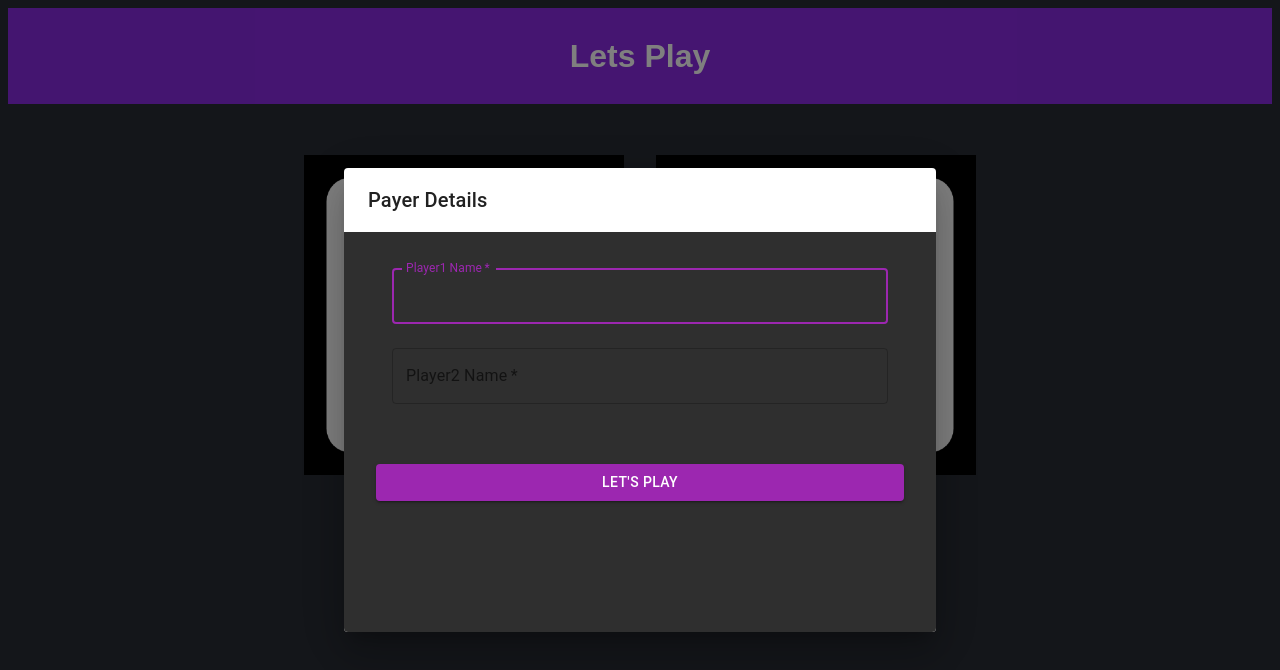
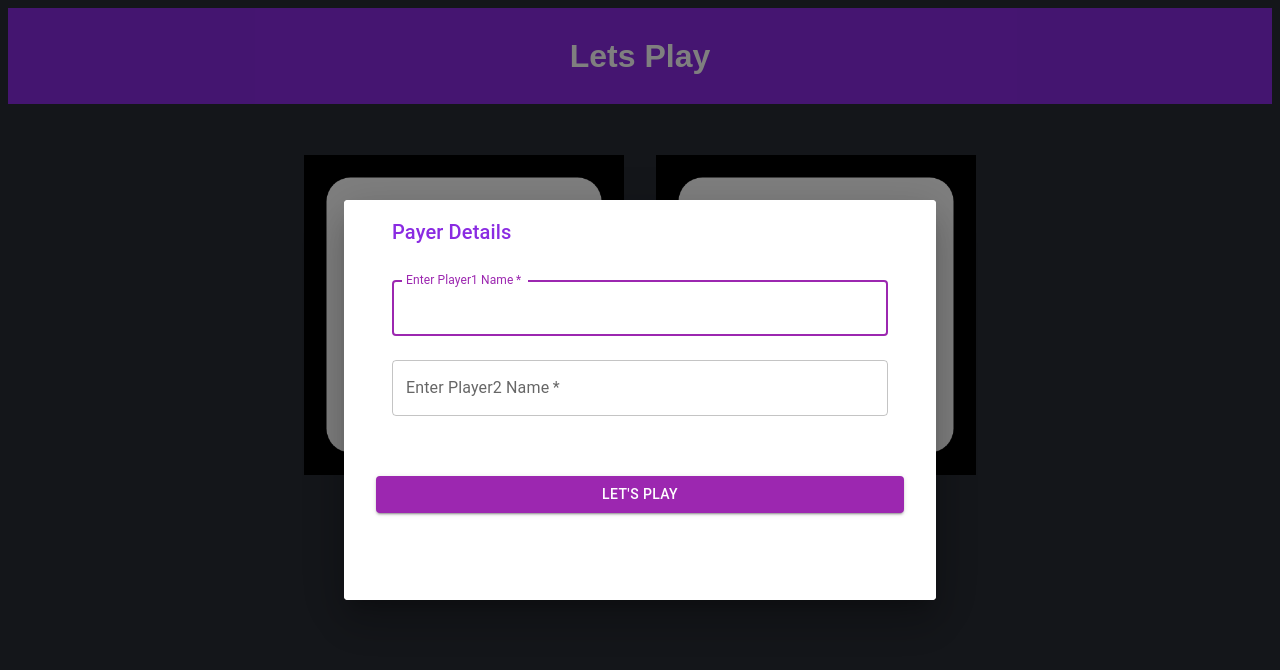
Before and after one commit to ajiths10/RolltheDice-Game, a React (Create React App) app: page / in a window 1280 px wide. Shown: the top 670 px of the page. Built offline with nearby package versions, Linux system fonts and the light colour scheme.

Commit message:
Style updated

```diff
--- a/src/Common/component/formComponent.js
+++ b/src/Common/component/formComponent.js
@@ -11,6 +11,7 @@ import DialogActions from "@mui/material/DialogActions";
 import DialogContent from "@mui/material/DialogContent";
 import DialogTitle from "@mui/material/DialogTitle";
 import { purple } from "@mui/material/colors";
+import './style.css'
 
 const theme = createTheme({
   palette: {
@@ -44,20 +45,21 @@ const FormComponent = ({ fieldFunction }) => {
 
   return (
     <ThemeProvider theme={theme}>
-      <Dialog open={isInitialRun} onClose={handleClose}>
+      <Dialog
+        open={isInitialRun}
+        onClose={handleClose}
+      >
+
+        <Container sx={{ height: "50vh" }} style={{ backgroundColor: "white",color:"blueviolet" }}>
         <DialogTitle>Payer Details</DialogTitle>
-
-        <Container
-          sx={{ height: "50vh" }}
-          style={{ backgroundColor: "#2f2f2f" }}
-        >
           <DialogContent>
             <TextField
               margin="normal"
+              className = "textfield"
               required
               fullWidth
               id="player1"
-              label="Player1 Name"
+              label="Enter Player1 Name"
               name="player1"
               autoComplete="player1"
               autoFocus
@@ -71,7 +73,7 @@ const FormComponent = ({ fieldFunction }) => {
               required
               fullWidth
               name="player2"
-              label="Player2 Name"
+              label="Enter Player2 Name"
               type="player2"
               id="player2"
               autoComplete="player2"
--- /dev/null
+++ b/src/Common/component/style.css
@@ -0,0 +1,3 @@
+.textfield {
+    color: rgb(255, 255, 255);
+}
```
